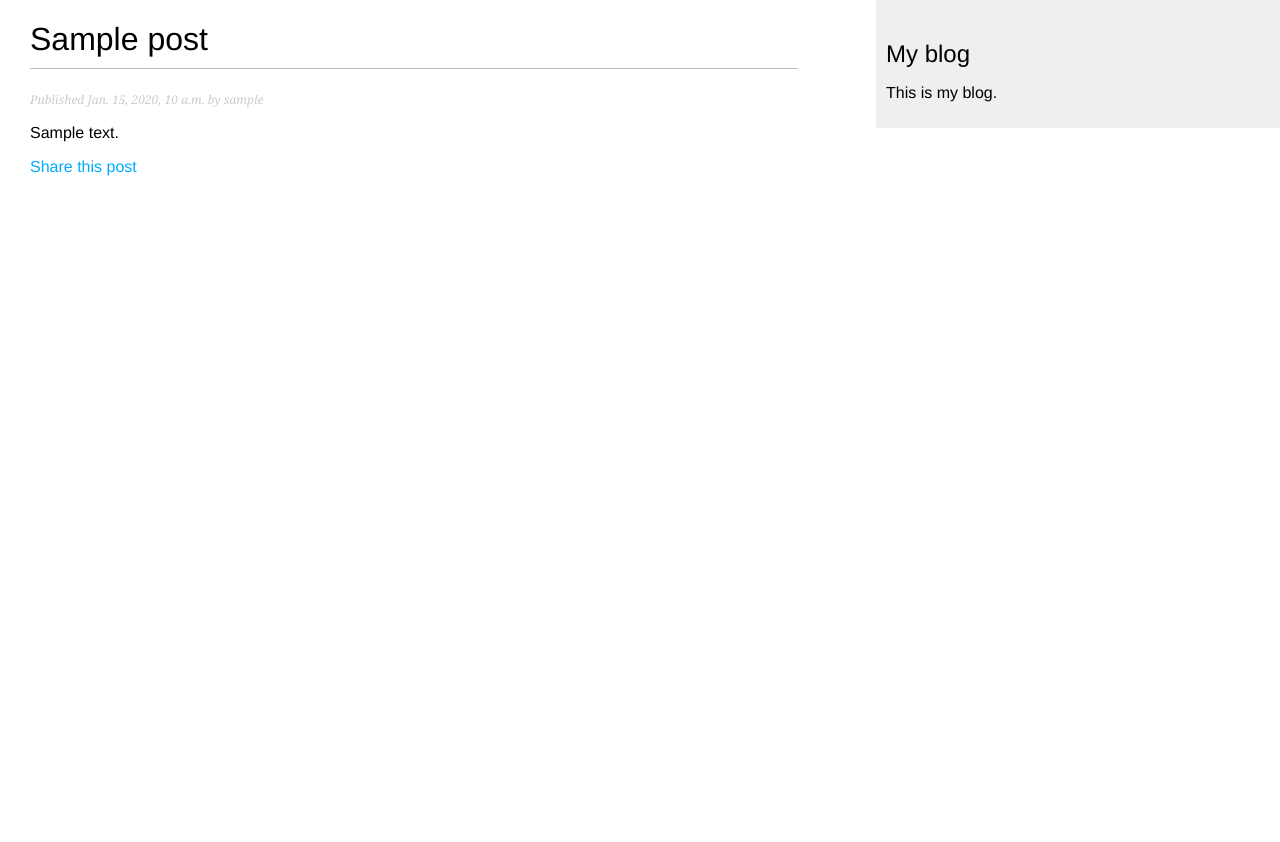
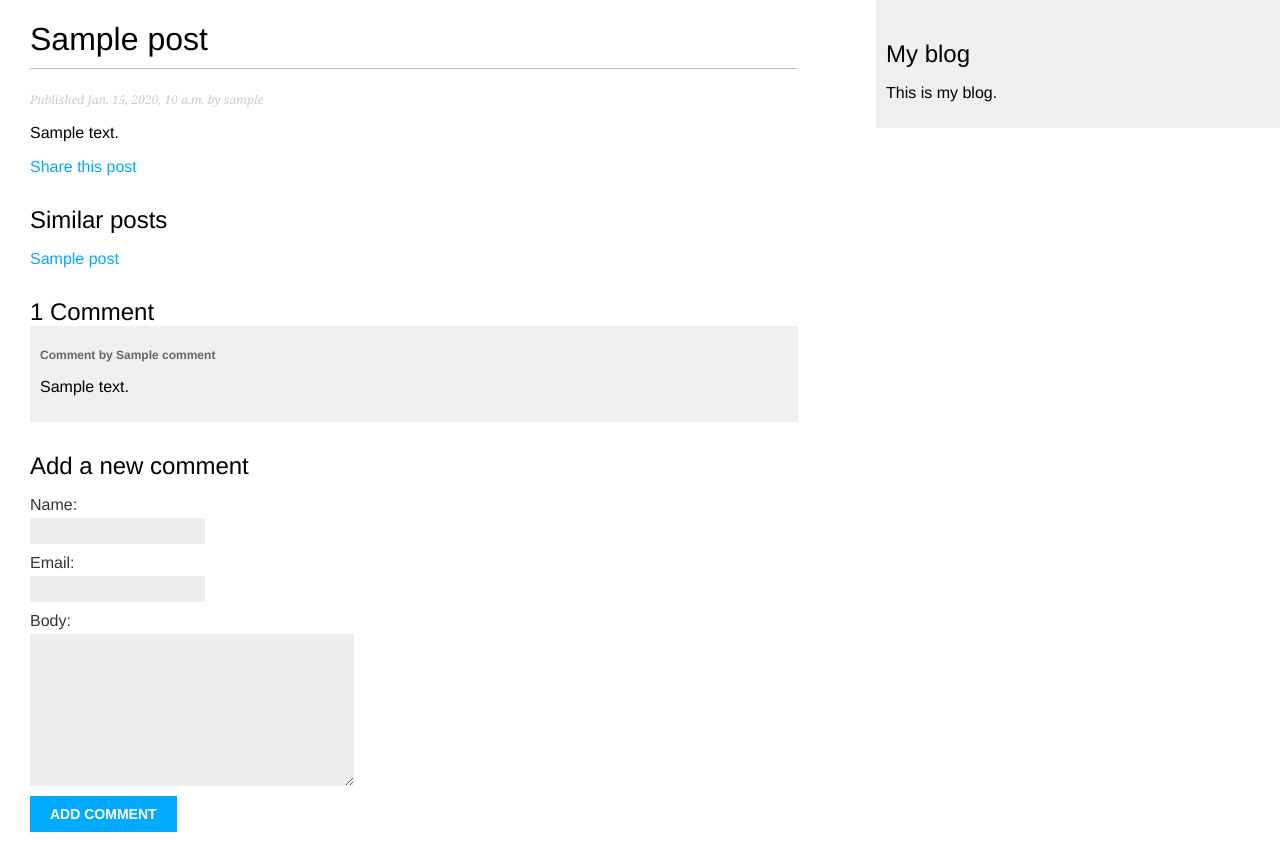
Before and after one commit to Kmwai/blog, a Django app: template blog/templates/blog/post/detail.html in a window 1280 px wide. Before the commit the page ends 176 px from the top, so only its background shows below. Run offline with Django 3.2, Linux system fonts and the light colour scheme; tables that the repository leaves empty hold one stand-in row (values such as "Sample post"); the template is opened without the code that fills it: values that come from a table or form of the project are taken from there, most other values are stand-ins (such as "Sample title", 1, 10 or a date in 2020).

Commit message:
added comment logic and functionality

```diff
--- a/blog/templates/blog/post/detail.html
+++ b/blog/templates/blog/post/detail.html
@@ -3,15 +3,45 @@
 {%  block title %} {{ post.title }}{% endblock %}
 
 {%  block content  %}
+<h1>{{ post.title }}</h1>
 
-<h1>{{ post.title }}</h1>
-<p class="date">
-    Published {{ post.publish }} by {{ post.author }}
-</p>
+<p class="date">Published {{ post.publish }} by {{ post.author }}</p>
 {{ post.body | linebreaks }}
     <p>
-    <a href="{% url "blog:post_share" post.id %}">
-    Share this post
-        </a>
+    <a href="{% url "blog:post_share" post.id %}">Share this post</a>
     </p>
+
+    <h2>Similar posts</h2>
+    {% for post in similar_posts %}
+    <p>
+    <a href="{{ post.get_absolute_url }}">{{ post.title }}</a>
+    </p>
+    {% empty %}
+    There are no similar posts yet.
+    {%  endfor %}
+
+    {%  with comments.count as total_comments %}
+    <h2>{{ total_comments }} Comment{{ total_comments | pluralize }}</h2>
+    {% endwith %}
+
+    {% for comment in comments %}
+    <div class="comment">
+    <p class="info">Comment by {{ comment.name }}</p>
+    {{ comment.body | linebreaks }}
+    </div>
+
+    {% empty %}
+    <p>There are no comments yet.</p>
+    {% endfor %}
+
+    {% if new_comment %}
+    <h2>Comment added.</h2>
+    {% else %}
+    <h2>Add a new comment</h2>
+    <form action="." method="post">
+    {{ comment_form.as_p }}
+    {% csrf_token %}
+    <p><input type="submit" value="Add comment"></p>
+    </form>
+    {% endif %}
 {% endblock %}
```
